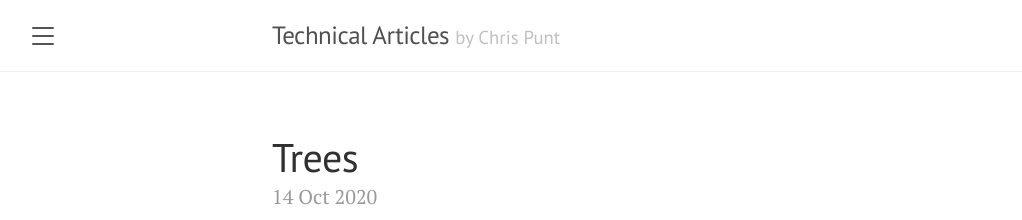
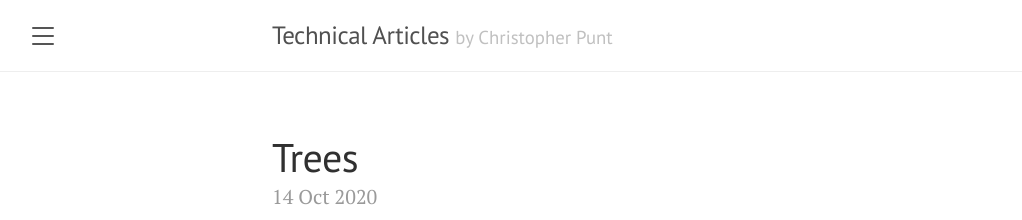
Before and after one commit to cpunt/cpunt.github.io, a Jekyll site: the page built from index.html, in a window 1280 px wide. Shown: the top 220 px of the page, without its empty margins (8-1030 px from the left). Built offline with Jekyll 4.4.1, drawn with Linux system fonts in a browser that asks for light colours; the list of posts is cut into pages by our own code.

Commit message:
Update author name

```diff
--- a/_config.yml
+++ b/_config.yml
@@ -1,7 +1,7 @@
 # Setup
 title:               Technical Articles
-tagline:             by Chris Punt
-description:         Chris Punt's Articles
+tagline:             by Christopher Punt
+description:         Christopher Punt's Articles
 baseurl:             ''
 paginate:            5
 permalink:           pretty
@@ -9,7 +9,7 @@ markdown: kramdown
 
 # About/contact
 author:
-  name: Chris Punt
+  name: Christopher Punt
   github_url: https://github.com/cpunt
   instagram_url: https://www.instagram.com/chrispunt_/
 
--- a/_includes/head.html
+++ b/_includes/head.html
@@ -5,7 +5,7 @@
   <meta name="viewport" content="width=device-width, initial-scale=1.0, maximum-scale=1">
 
   <title>
-    Chris Punt's Articles
+    Christopher Punt's Articles
   </title>
 
   {% if page.url and site.baseurl %}
```
